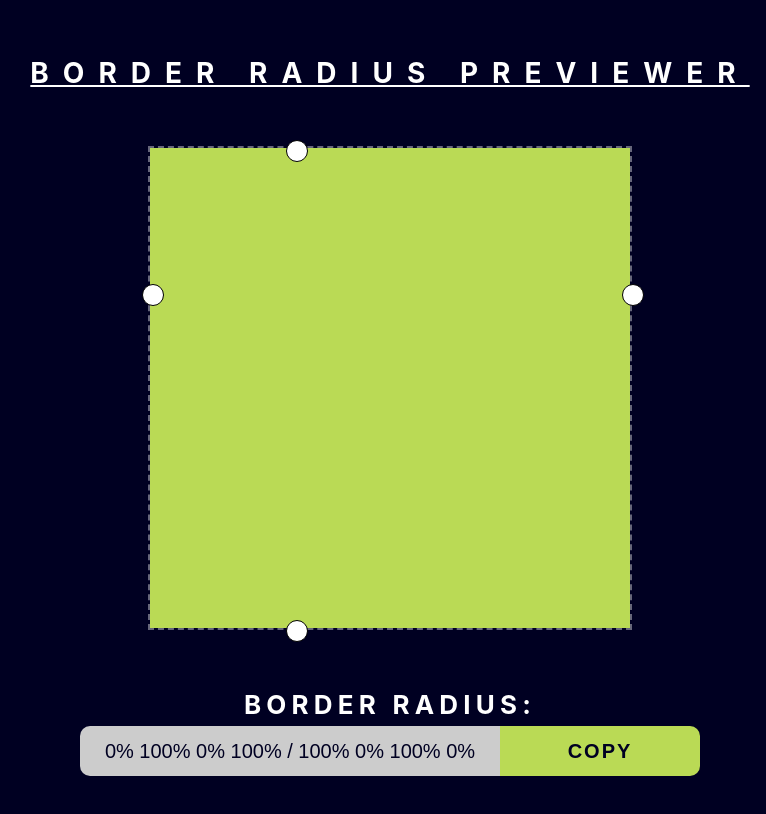
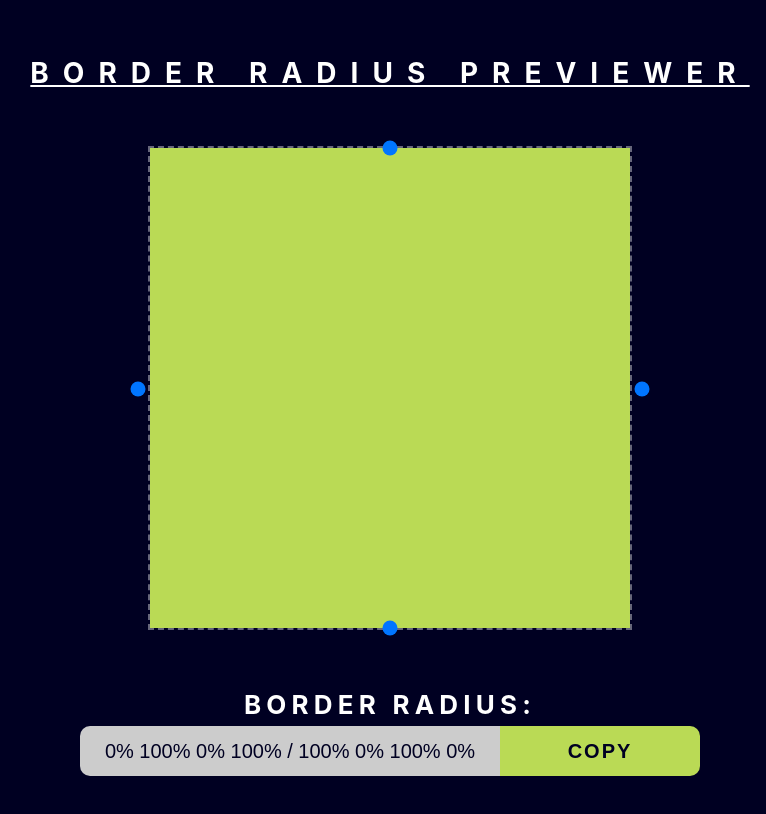
Before and after one commit to MikevPeeren/border-radius-previewer, a React (Create React App) app: page / in a window 1280 px wide. Shown: the top 814 px of the page, without its empty margins (250-1016 px from the left). Built offline with nearby package versions, Linux system fonts and the light colour scheme.

Commit message:
Adjusted Sliders

```diff
--- a/src/components/Generator.scss
+++ b/src/components/Generator.scss
@@ -16,43 +16,47 @@
     display: block;
     position: absolute;
     cursor: pointer;
-    width: 2.5rem;
+    width: 100%;
     height: 2.5rem;
+    transition: opacity 0.2s;
+    background: inherit;
+    -webkit-transition: 0.2s;
+    -webkit-appearance: none;
 
-    &::before {
-      content: '';
-      border-radius: 50%;
-      border: 1px solid #000;
-      position: absolute;
-      width: 1.25rem;
-      height: 1.25rem;
-      left: 0.75rem;
-      top: 0.75rem;
-      background: #fff;
-    }
+    // &::before {
+    //   content: '';
+    //   border-radius: 50%;
+    //   border: 1px solid #000;
+    //   position: absolute;
+    //   width: 1.25rem;
+    //   height: 1.25rem;
+    //   left: 0.75rem;
+    //   top: 0.75rem;
+    //   background: #fff;
+    // }
   }
 
   #top {
+    margin: 0;
     top: -1.25rem;
-    left: 30%;
-    transform: translateX(-50%);
   }
 
   #left {
-    left: -1.25rem;
-    top: 30%;
-    transform: translateY(-50%);
+    margin: 0;
+    left: -15.75rem;
+    top: 46%;
+    transform: rotate(270deg);
   }
 
   #right {
-    right: -1.25rem;
-    top: 30%;
-    transform: translateY(-50%);
+    margin: 0;
+    right: -15.75rem;
+    top: 46%;
+    transform: rotate(270deg);
   }
 
   #bottom {
+    margin: 0;
     bottom: -1.25rem;
-    left: 30%;
-    transform: translateX(-50%);
   }
 }
--- a/src/components/Generator.tsx
+++ b/src/components/Generator.tsx
@@ -1,17 +1,91 @@
 // React
-import React from 'react';
+import React, { useState, useEffect } from 'react';
 
 // CSS
 import './Generator.scss';
 
 const Generator = () => {
+  const [topSliderValue, setTopSliderValue] = useState(50);
+  const [leftSliderValue, setLeftSliderValue] = useState(50);
+  const [rightSliderValue, setRightSliderValue] = useState(50);
+  const [bottomSliderValue, setBottomSliderValue] = useState(50);
+
+  const handleTopSliderChange = (event: any) => {
+    console.log(event.target.value);
+    //@ts-ignore
+    setTopSliderValue(event.target.value);
+  };
+
+  const handleLeftSliderChange = (event: any) => {
+    console.log(event.target.value);
+    //@ts-ignore
+    setLeftSliderValue(event.target.value);
+  };
+
+  const handleRightSliderChange = (event: any) => {
+    console.log(event.target.value);
+    //@ts-ignore
+    setRightSliderValue(event.target.value);
+  };
+
+  const handleBottomSliderChange = (event: any) => {
+    console.log(event.target.value);
+    //@ts-ignore
+    setBottomSliderValue(event.target.value);
+  };
+
   return (
     <div className="borderRadiusPreviewer">
       <div className="borderRadiusPreviewer__shape"></div>
-      <span className="borderRadiusPreviewer__handle" id="top"></span>
+      {topSliderValue && (
+        <input
+          className="borderRadiusPreviewer__handle"
+          id="top"
+          type="range"
+          min="0"
+          max="100"
+          value={topSliderValue}
+          onChange={handleTopSliderChange}
+        />
+      )}
+      {leftSliderValue && (
+        <input
+          className="borderRadiusPreviewer__handle"
+          id="left"
+          type="range"
+          min="0"
+          max="100"
+          value={leftSliderValue}
+          onChange={handleLeftSliderChange}
+        />
+      )}
+      {rightSliderValue && (
+        <input
+          className="borderRadiusPreviewer__handle"
+          id="right"
+          type="range"
+          min="0"
+          max="100"
+          value={rightSliderValue}
+          onChange={handleRightSliderChange}
+        />
+      )}
+      {bottomSliderValue && (
+        <input
+          className="borderRadiusPreviewer__handle"
+          id="bottom"
+          type="range"
+          min="0"
+          max="100"
+          value={bottomSliderValue}
+          onChange={handleBottomSliderChange}
+        />
+      )}
+
+      {/* <span className="borderRadiusPreviewer__handle" id="top"></span>
       <span className="borderRadiusPreviewer__handle" id="left"></span>
       <span className="borderRadiusPreviewer__handle" id="right"></span>
-      <span className="borderRadiusPreviewer__handle" id="bottom"></span>
+      <span className="borderRadiusPreviewer__handle" id="bottom"></span> */}
     </div>
   );
 };
```
